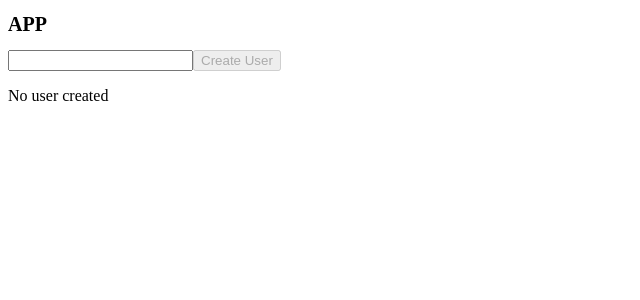
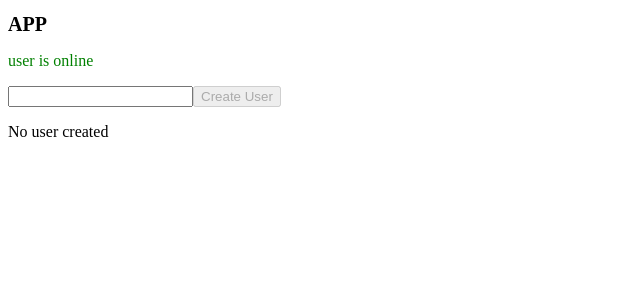
Before and after one commit to dimakrepak/angular-learn, an Angular app: page / in a window 1280 px wide. Shown: the top 300 px of the page, without its empty margins (0-640 px from the left). Built offline with nearby package versions, Linux system fonts and the light colour scheme.

Commit message:
Dynamic Style ngStyle

```diff
--- a/src/app/componets-create-practise/data-binding/data-binding.component.html
+++ b/src/app/componets-create-practise/data-binding/data-binding.component.html
@@ -20,7 +20,9 @@
   Add task
 </button> -->
 <!-- <p>{{ taskCreationStatus }}</p> -->
-
+<p [ngStyle]="{ color: userStatus === 'online' ? 'green' : 'red' }">
+  user {{ user }} is {{ userStatus }}
+</p>
 <input type="text" [(ngModel)]="username" />
 <button (click)="handleCreateUsername()" [disabled]="username ? false : true">
   Create User
--- a/src/app/componets-create-practise/data-binding/data-binding.component.ts
+++ b/src/app/componets-create-practise/data-binding/data-binding.component.ts
@@ -15,11 +15,13 @@ export class DataBindingComponent implements OnInit {
   usernameCreationStatus = 'No User';
   userCreated = false;
   user: string = '';
+  userStatus: string = 'offline';
 
   constructor() {
     // setTimeout(() => {
     //   this.alloweNewTask = false;
     // }, 2000);
+    this.userStatus = Math.random() > 0.5 ? 'online' : 'offline';
   }
   ngOnInit(): void {}
 
@@ -37,4 +39,8 @@ export class DataBindingComponent implements OnInit {
     this.user = this.username;
     this.username = '';
   }
+  getColor() {
+    //two ways to add color with condition
+    return this.userStatus === 'online' ? 'green' : 'red';
+  }
 }
```
